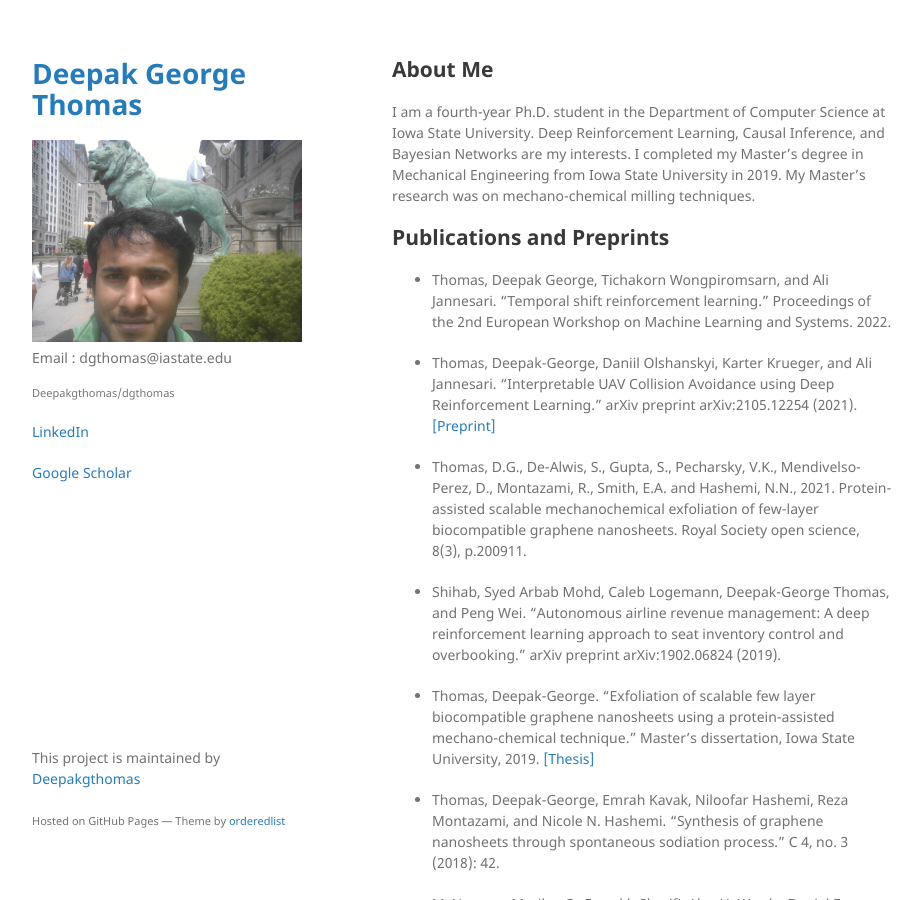
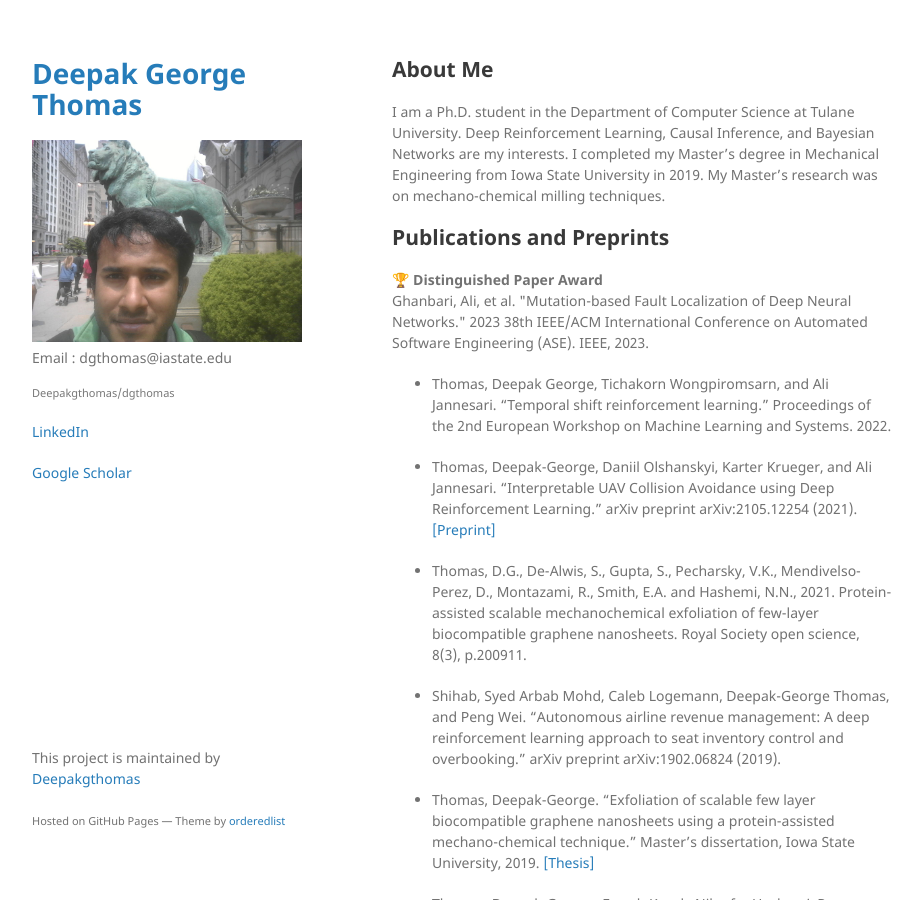
Before and after one commit to Deepakgthomas/dgthomas, a Jekyll site: the page built from index.md, in a window 1280 px wide and 900 px high. Shown: the whole window, without its empty margins (178-1100 px from the left). Built offline with Jekyll 4.4.1, drawn with Linux system fonts in a browser that asks for light colours; our own code applies the rules of GitHub Pages for plain Markdown files.

Commit message:
Update index.md

```diff
--- a/index.md
+++ b/index.md
@@ -1,7 +1,12 @@
 ## About Me
-I am a fourth-year Ph.D. student in the Department of Computer Science at Iowa State University. Deep Reinforcement Learning, Causal Inference, and Bayesian Networks are my interests. I completed my Master's degree in Mechanical Engineering from Iowa State University in 2019. My Master's research was on mechano-chemical milling techniques.
+I am a Ph.D. student in the Department of Computer Science at Tulane University. Deep Reinforcement Learning, Causal Inference, and Bayesian Networks are my interests. I completed my Master's degree in Mechanical Engineering from Iowa State University in 2019. My Master's research was on mechano-chemical milling techniques.
 
 ## Publications and Preprints
+
+<p>
+  <span style="color: #gold; font-weight: bold;">🏆 Distinguished Paper Award</span><br>
+Ghanbari, Ali, et al. "Mutation-based Fault Localization of Deep Neural Networks." 2023 38th IEEE/ACM International Conference on Automated Software Engineering (ASE). IEEE, 2023.
+</p>
 
 - Thomas, Deepak George, Tichakorn Wongpiromsarn, and Ali Jannesari. "Temporal shift reinforcement learning." Proceedings of the 2nd European Workshop on Machine Learning and Systems. 2022.
 
```
